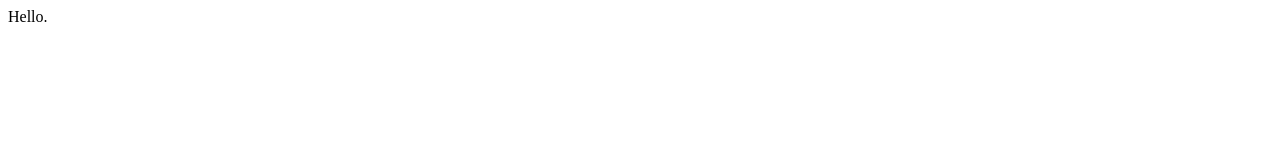
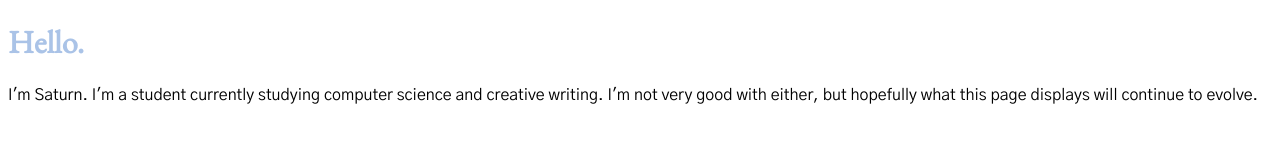
Before and after one commit to saturncries/saturncries.github.io, a plain HTML site: page index.html in a window 1280 px wide. Drawn offline with nearby package versions, Linux system fonts and the light colour scheme.

Commit message:
Content update

```diff
--- a/index.html
+++ b/index.html
@@ -1,8 +1,11 @@
 <!DOCTYPE HTML>
 <head>
-  <link href="https://fonts.googleapis.com/css2?family=EB+Garamond&family=Gothic+A1:wght@700&display=swap" rel="stylesheet">
+  <link rel="stylesheet" href="style.css">
+  <link href="https://fonts.googleapis.com/css2?family=EB+Garamond&family=Gothic+A1:wght@400;700&display=swap" rel="stylesheet">
 </head>
 
 <body>
-  Hello.
+  <h1>Hello.</h1>
+
+  <p>I'm Saturn. I'm a student currently studying computer science and creative writing. I'm not very good with either, but hopefully what this page displays will continue to evolve.</p>
 </body>
--- a/style.css
+++ b/style.css
@@ -1,6 +1,8 @@
-font-family: 'EB Garamond', serif;
-font-family: 'Gothic A1', sans-serif;
+h1 {
+    color: #aac3e7;
+    font-family: 'EB Garamond', serif;
+}
 
-
-#aac3e7
-#fff
+p {
+    font-family: 'Gothic A1', sans-serif;
+}
```
